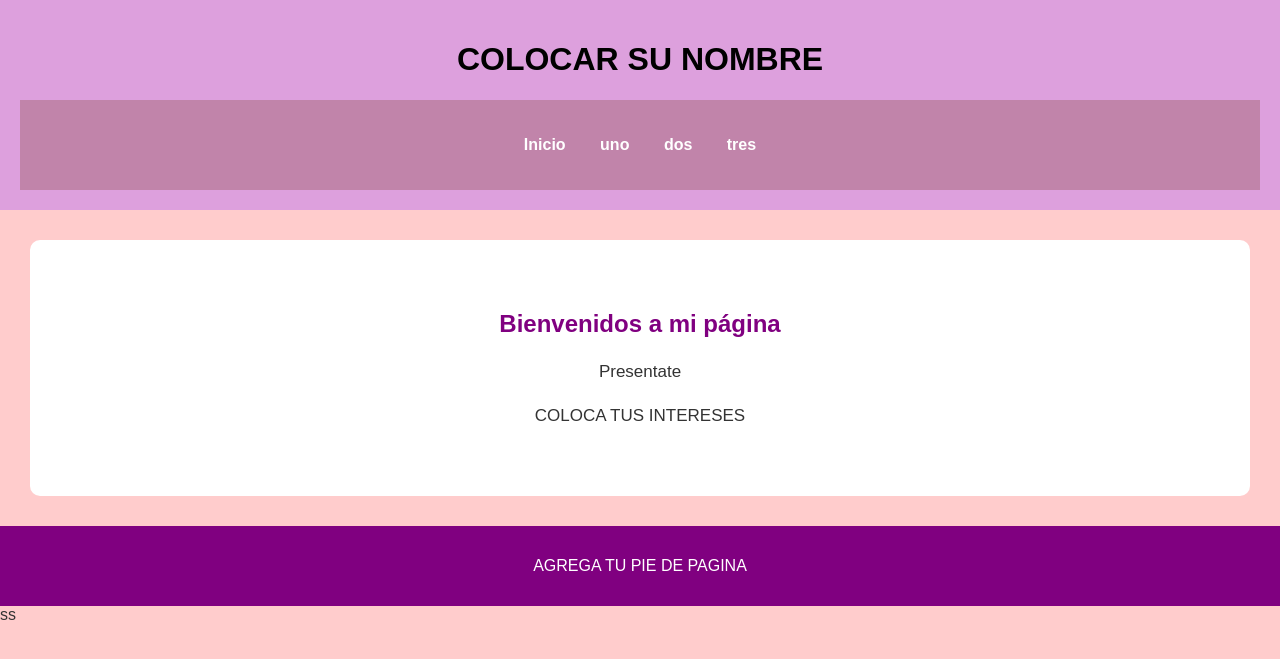
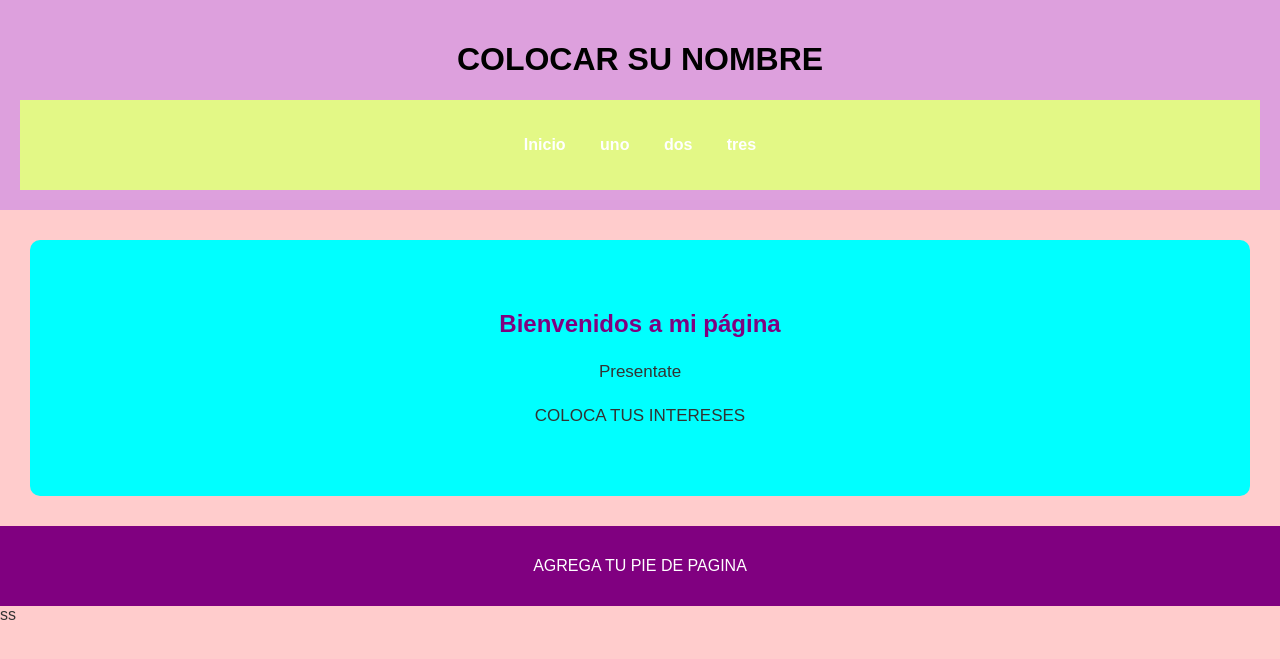
Before and after one commit to joselinlopez09/MJRL, a Django app: template Rodriguez/templates/rodriguez/inicio.html in a window 1280 px wide. Shown: the top 659 px of the page. Run offline with Django 5.2, Linux system fonts and the light colour scheme; the template is opened without the code that fills it, so the values that code supplies are empty.

Commit message:
cambie los colores de la pagina web

```diff
--- a/Rodriguez/static/rodriguez/estilos.css
+++ b/Rodriguez/static/rodriguez/estilos.css
@@ -15,7 +15,7 @@ header {
 
 /* MENÚ */
 nav {
-    background-color: #c184aa;
+    background-color: #e3f886;
     padding: 10px;
 }
 nav ul {
@@ -35,12 +35,12 @@ nav a {
 }
 
 nav a:hover {
-    color: #ffcccc;
+    color: #ef6ccee9;
 }
 
 /* CONTENIDO PRINCIPAL */
 .bienvenida {
-    background-color: white;
+    background-color: cyan;
     text-align: center;
     padding: 50px 20px;
     margin: 30px;
--- a/Rodriguez/templates/rodriguez/inicio.html
+++ b/Rodriguez/templates/rodriguez/inicio.html
@@ -6,7 +6,7 @@
     <meta name="viewport" content="width=device-width, initial-scale=1.0">
     <title>COLOCAR TITULO</title>
 
-    <link rel="stylesheet" href="{% static 'apellido/estilos.css' %}">
+    <link rel="stylesheet" href="{% static 'Rodriguez/estilos.css' %}">
 </head>
 
 <body>
```
